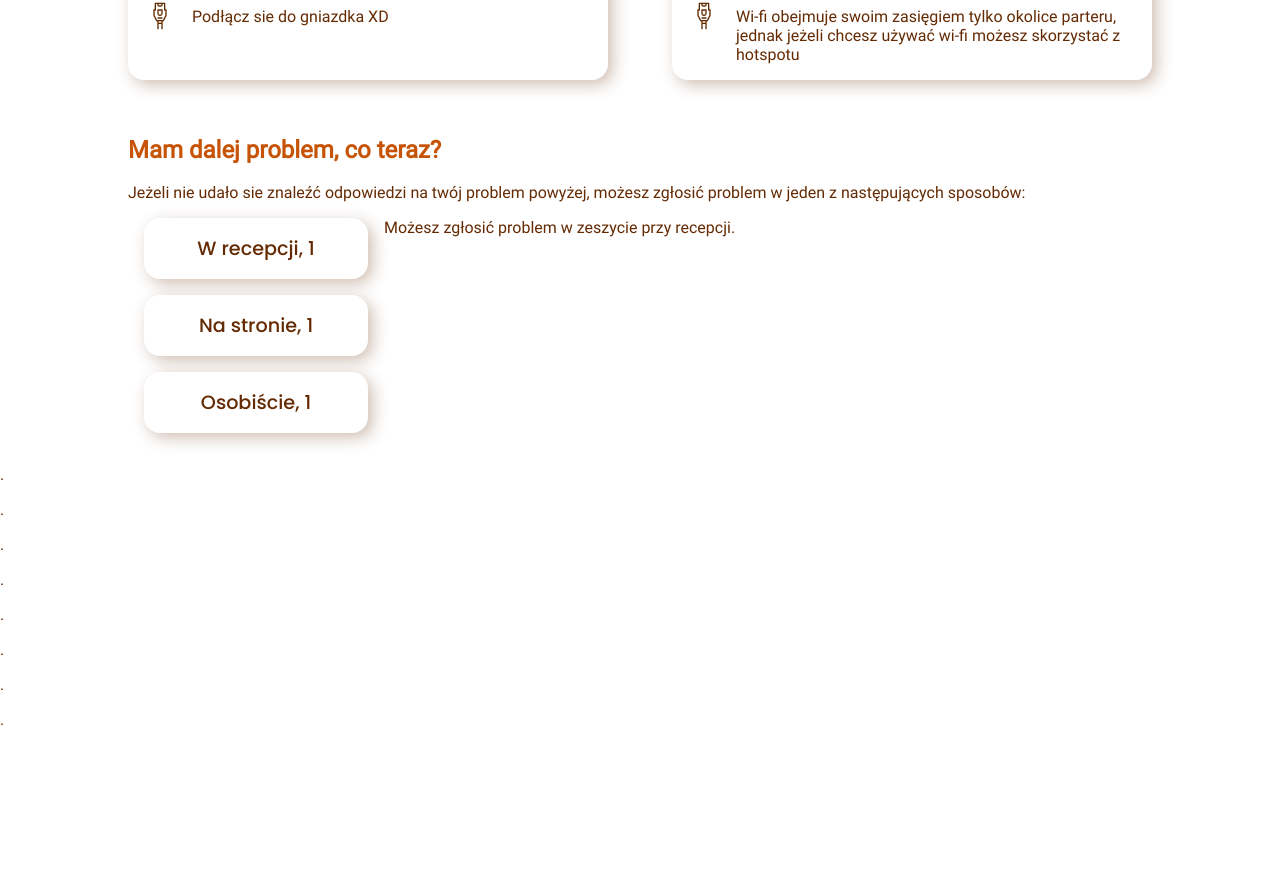
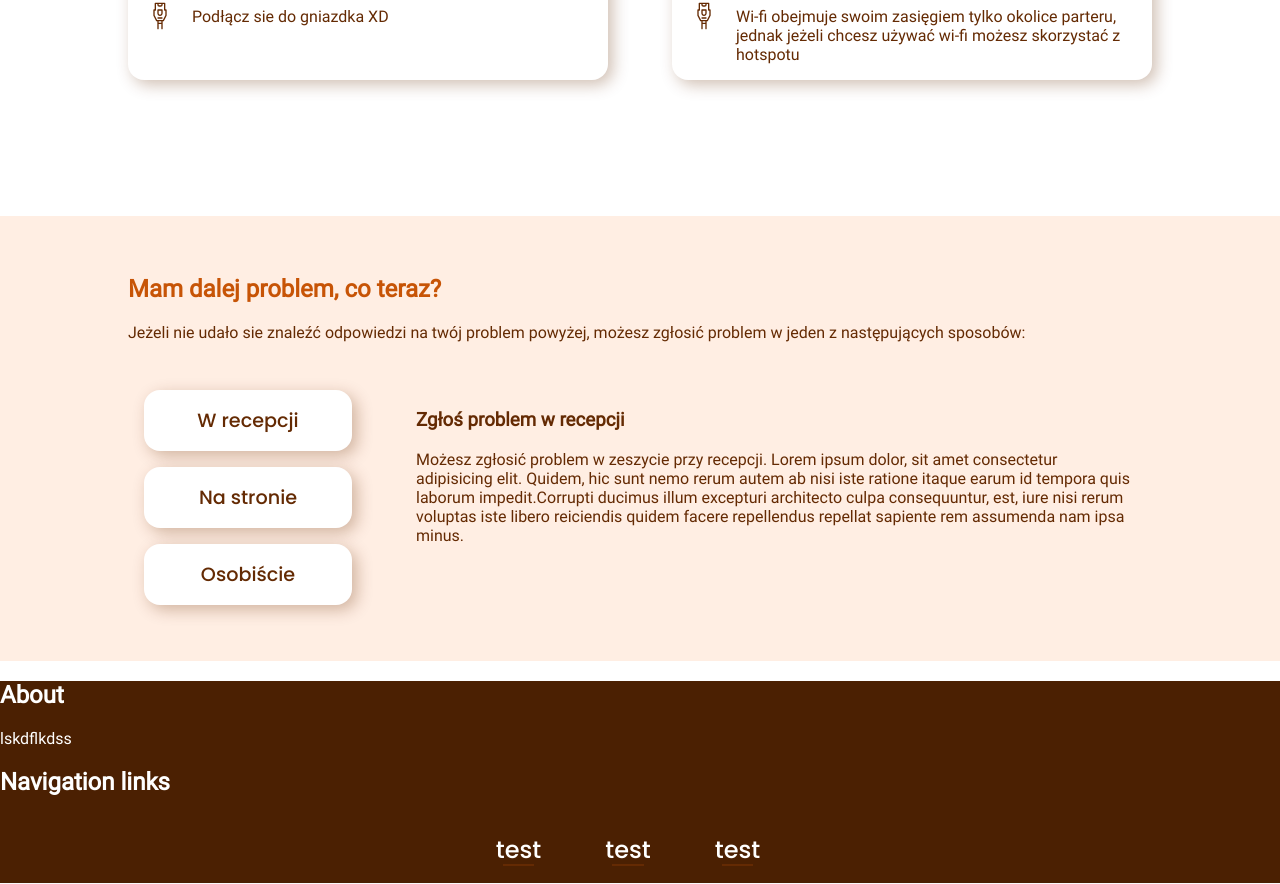
Before and after one commit to PatrykSiekierski/Dorm-Assist, a React (Vite) app: page / in a window 1280 px wide. Shown: the part 1190-2074 px from the top of the page. Before the commit the page ends 1935 px from the top, so only its background shows below. Built offline with nearby package versions, Linux system fonts and the light colour scheme.

Commit message:
Early finish of navigation section
Also beggining of the footer.

```diff
--- a/src/components/Home/main.jsx
+++ b/src/components/Home/main.jsx
@@ -13,8 +13,8 @@ export default function Main() {
           </h3>
 
           <div id="buttons">
-            <button>Zgłoś</button>
-            <button className="border-special">Login</button>
+            <button className="button">Zgłoś</button>
+            <button className="border-special button">Login</button>
           </div>
         </div>
         <div>
--- a/src/components/Home/navigation.jsx
+++ b/src/components/Home/navigation.jsx
@@ -1,17 +1,44 @@
 import { useState } from "react";
 import "../../styles/_navigationArticle.scss";
+
+const navigationContent = [
+  {
+    title: "Zgłoś problem w recepcji",
+    description:
+      "Możesz zgłosić problem w zeszycie przy recepcji. " +
+      "Lorem ipsum dolor, sit amet consectetur adipisicing elit. Quidem, hic sunt nemo rerum autem ab nisi iste ratione itaque earum id tempora quis laborum impedit." +
+      "Corrupti ducimus illum excepturi architecto culpa consequuntur, est, iure nisi rerum voluptas iste libero reiciendis quidem facere repellendus repellat sapiente rem assumenda nam ipsa minus.",
+  },
+  {
+    title: "Zgłoś problem na stronie",
+    description:
+      "Możesz zgłosić problem na stronie" +
+      "Lorem ipsum dolor, sit amet consectetur adipisicing elit. Quidem, hic sunt nemo rerum autem ab nisi iste ratione itaque earum id tempora quis laborum impedit." +
+      "Corrupti ducimus illum excepturi architecto culpa consequuntur, est, iure nisi rerum voluptas iste libero reiciendis quidem facere repellendus repellat sapiente rem assumenda nam ipsa minus.",
+  },
+  {
+    title: "Zgłoś problem osobiście (tylko w nagłych przypadkach)",
+    description:
+      "Możesz podejść do pokoju 303 i zapukać, powinien odpowiedzieć jeden z administratorów i Ci pomóc w najszybszym tempie" +
+      "Lorem ipsum dolor, sit amet consectetur adipisicing elit. Quidem, hic sunt nemo rerum autem ab nisi iste ratione itaque earum id tempora quis laborum impedit." +
+      "Corrupti ducimus illum excepturi architecto culpa consequuntur, est, iure nisi rerum voluptas iste libero reiciendis quidem facere repellendus repellat sapiente rem assumenda nam ipsa minus.",
+  },
+];
 
 export default function Navigation() {
   const [option, setOption] = useState(1);
 
-  let x;
+  let title;
+  let content;
   if (option == 1) {
-    x = "Możesz zgłosić problem w zeszycie przy recepcji.";
+    title = navigationContent[0].title;
+    content = navigationContent[0].description;
   } else if (option == 2) {
-    x = "Możesz zgłosić problem na stronie.";
+    title = navigationContent[1].title;
+    content = navigationContent[1].description;
   } else if (option == 3) {
-    x =
-      "Możesz podejść do pokoju 303 i zapukać, powinien odpowiedzieć jeden z administratorów i Ci pomóc.";
+    title = navigationContent[2].title;
+    content = navigationContent[2].description;
   }
 
   return (
@@ -39,7 +66,12 @@ export default function Navigation() {
             selectedOption={{ option, setOption }}
           />
         </div>
-        <p>{x}</p>
+        <div id="option-description">
+          <h3>{title}</h3>
+          <p>{content}</p>
+          {option == 3 ? <button className="button">test</button> : <></>}
+          {/* <button>Navigation button</button> */}
+        </div>
         {/* <p>- Będąc zalogowanym możesz patrzeć na historie swoich zgłoszeń</p>
         <p>2. Możesz zgłosić problem w zeszycie przy recepcji</p>
         <p>
@@ -53,8 +85,6 @@ export default function Navigation() {
 
 function OptionButton({ text, target, selectedOption }) {
   return (
-    <button onClick={() => selectedOption.setOption(target)}>
-      {text}, {selectedOption.option}
-    </button>
+    <button onClick={() => selectedOption.setOption(target)}>{text}</button>
   );
 }
--- a/src/components/Universal/footer.jsx
+++ b/src/components/Universal/footer.jsx
@@ -1,14 +1,28 @@
+import "../../styles/_footer.scss";
+
 export default function Footer() {
   return (
     <footer>
-      <p>.</p>
-      <p>.</p>
-      <p>.</p>
-      <p>.</p>
-      <p>.</p>
-      <p>.</p>
-      <p>.</p>
-      <p>.</p>
+      <div id="footer-description">
+        <h2>About</h2>
+        <p>lskdflkdss</p>
+      </div>
+      <div>
+        <h2>Navigation links</h2>
+        <nav>
+          <ul>
+            <li>
+              <a>test</a>
+            </li>
+            <li>
+              <a>test</a>
+            </li>
+            <li>
+              <a>test</a>
+            </li>
+          </ul>
+        </nav>
+      </div>
     </footer>
   );
 }
--- a/src/style.scss
+++ b/src/style.scss
@@ -30,3 +30,16 @@ h1 {
 .enlarge-text {
   font-size: 2rem;
 }
+
+.button {
+  font-family: "PoppinMed", sans-serif;
+  font-size: 1.2rem;
+  color: $main-text;
+  background-color: white;
+  border-radius: 1rem;
+  padding: 1rem;
+  margin: 1rem;
+  border: none;
+  cursor: pointer;
+  box-shadow: 0.3rem 0.3rem 1rem 0 rgba($main-text, 0.3);
+}
--- /dev/null
+++ b/src/styles/_footer.scss
@@ -0,0 +1,10 @@
+@import "_variables.scss";
+
+footer {
+  background-color: darken($color: $main-text, $amount: 5);
+  color: white;
+
+  p {
+    margin: 0;
+  }
+}
--- a/src/styles/_mainArticle.scss
+++ b/src/styles/_mainArticle.scss
@@ -36,7 +36,7 @@
   padding-bottom: 10vh;
   justify-content: space-between;
   gap: 5vw;
-  width: 100vw;
+  width: 100%;
   height: 80vh;
   align-items: center;
 
@@ -53,26 +53,10 @@
   }
 }
 
-#buttons > button {
-  font-family: "PoppinMed", sans-serif;
-  font-size: 1.2rem;
-  color: $main-text;
-  background-color: white;
-  border-radius: 1rem;
-  padding: 1rem;
-  margin: 1rem;
-  border: none;
-  cursor: pointer;
-  box-shadow: 0.3rem 0.3rem 1rem 0 rgba($main-text, 0.3);
-  // &:last-child {
-  //   border: 2px solid $accent;
-  // }
-}
-
 #buttons .border-special {
   margin-right: 0;
   border: 2px solid $accent;
-  padding: 0.5rem;
+  // padding: 0.5rem;
   border-radius: 1rem;
 
   &::before {
--- a/src/styles/_navbar.scss
+++ b/src/styles/_navbar.scss
@@ -16,7 +16,7 @@ nav {
 
   margin: 0;
   padding: 0;
-  width: 100vw;
+  width: 100%;
 
   display: inline-flex;
   justify-content: space-evenly;
--- a/src/styles/_navigationArticle.scss
+++ b/src/styles/_navigationArticle.scss
@@ -2,33 +2,48 @@
 
 #Navigation-Article {
   //   width: 80vw;
-  padding: 0 10vw 0 10vw;
+
+  padding: 5vh 10vw 5vh 10vw;
   align-items: center;
   justify-content: center;
   margin: auto;
-  margin-top: calc(1rem + 5vh);
+  margin-top: calc(1rem + 15vh);
+
+  background: rgba(255, 187, 142, 0.25);
+  // background: linear-gradient(
+  //   165deg,
+  //   rgba(255, 160, 97, 0.3) 0%,
+  //   rgba(255, 231, 216, 0.1) 25%,
+  //   rgba(255, 187, 142, 0.5) 50%,
+  //   rgba(255, 160, 97, 0.1) 75%,
+  //   rgba(255, 160, 97, 0.3) 100%
+  // );
   //   display: flex;
-
-  p {
-    display: inline;
-  }
 }
 
 #navigation-main-content {
   //   width: 100%;
   display: flex;
+  gap: 2rem;
+  margin-top: 2rem;
+  //   justify-content: space-between;
 }
 
 #option-container {
-  //   display: flex;
+  display: flex;
+  flex-direction: column;
   padding: 1rem;
-  width: 20vw;
-  :first-child {
-    margin-top: 0;
-  }
+  width: 15rem;
+  min-width: 15rem;
+  gap: 1rem;
+  //   :first-child {
+  //     margin-top: 0;
+  //   }
+
   button {
-    display: block;
+    // display: block;
     width: 100%;
+    min-width: 9rem;
 
     font-family: "PoppinMed", sans-serif;
     font-size: 1.2rem;
@@ -43,6 +58,16 @@
 
     // gap: 1rem;
 
-    margin-top: 1rem;
+    // margin-top: 1rem;
   }
 }
+
+#option-description {
+  padding: 1rem;
+  border-radius: 1rem;
+  // box-shadow: 0.3rem 0.3rem 1rem 0 rgba($main-text, 0.3);
+  width: 100%;
+  p {
+    // width: 70%;
+  }
+}
```
